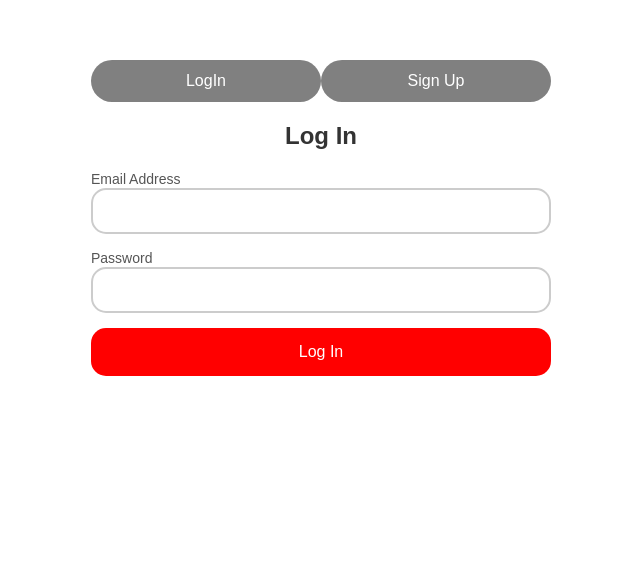
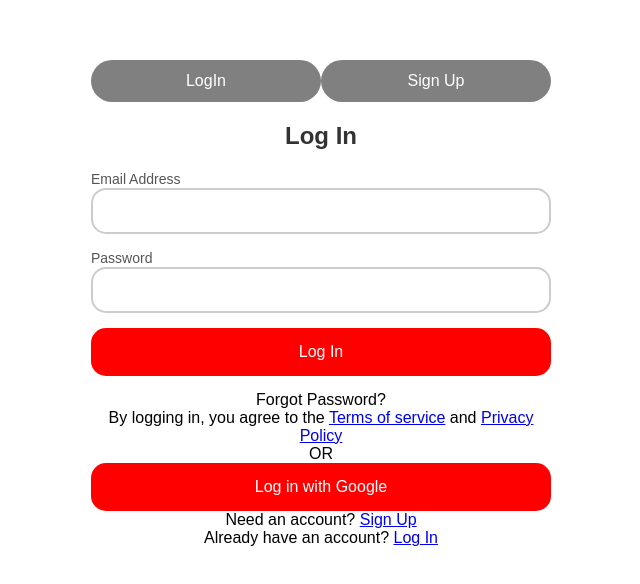
Before and after one commit to syousef2/project-2-test, a plain HTML site: page index.html in a window 1280 px wide. Shown: the whole page, without its empty margins (319-959 px from the left). Drawn offline with Linux system fonts and the light colour scheme.

Commit message:
Update index.html

```diff
--- a/index.html
+++ b/index.html
@@ -24,8 +24,15 @@
                      <label for="password" >Password</label>
                      <input type="password" id="Login-password" name="password" required>
                 </div>
-                <button type="submit">Log In</button>
+                <div class="input-group">
+                   <button type="submit">Log In</button>
+                </div>
             </form>
+            <p> Forgot Password?</p>
+            <p>By logging in, you agree to the <a href="#">Terms of service</a> and <a href="#">Privacy Policy</a></p>
+            <p>OR</p>
+            <button class="social-login-btn">Log in with Google</button>
+            <p>Need an account? <a href="javascript:void(0);" onclick="showSignup()">Sign Up</a></p>
         </div>
 
     <div id="signup-form" class="form-section" style="display: none;">
@@ -41,7 +48,8 @@
             </div>
             <button type="submit">Sign Up</button>
                 </div>
-        </form>
+            </form>
+            <p>Already have an account? <a href="javascript:void(0);" onclick="showLogin()">Log In</a></p>
      </div>
  </div>
 
```
